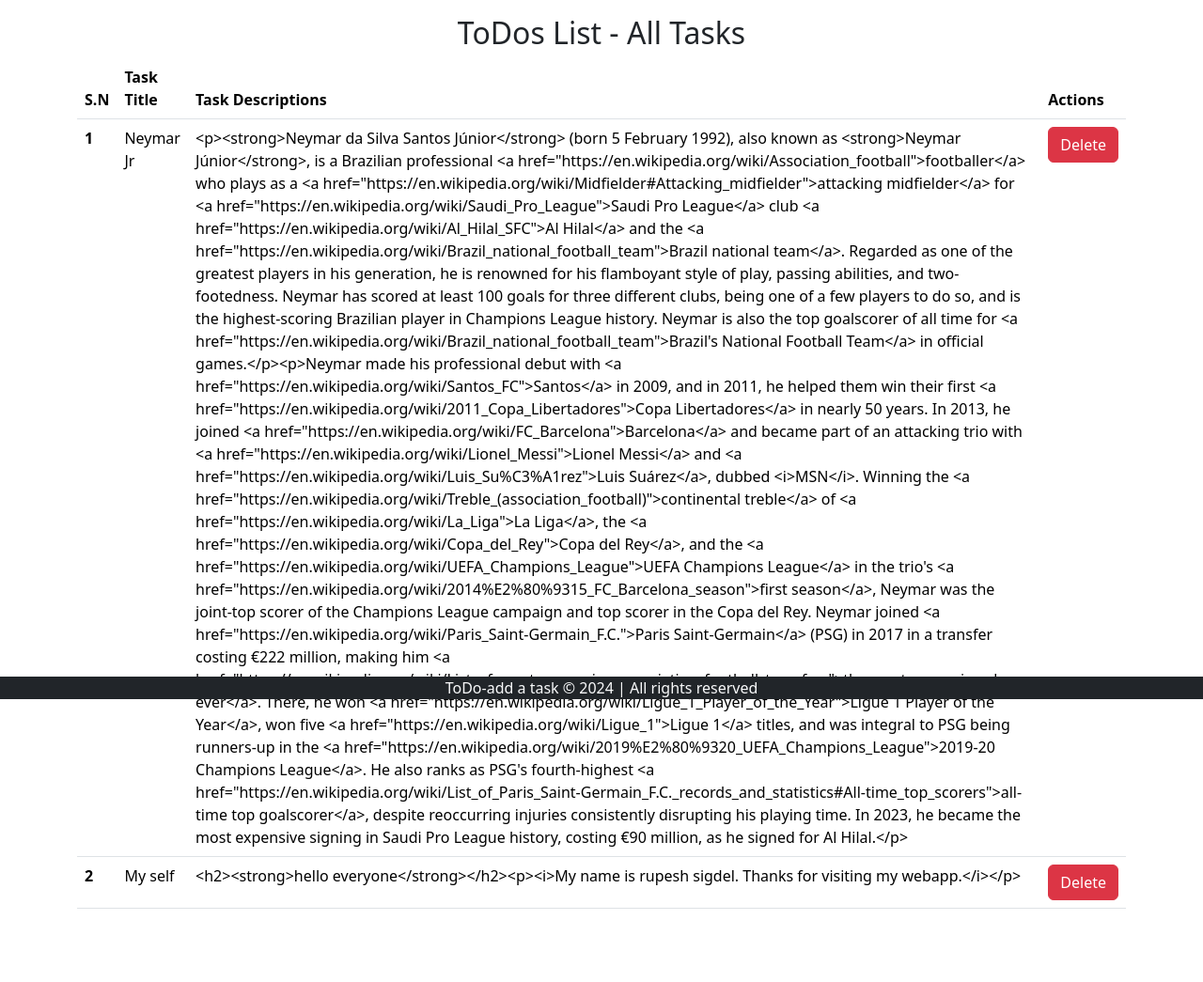
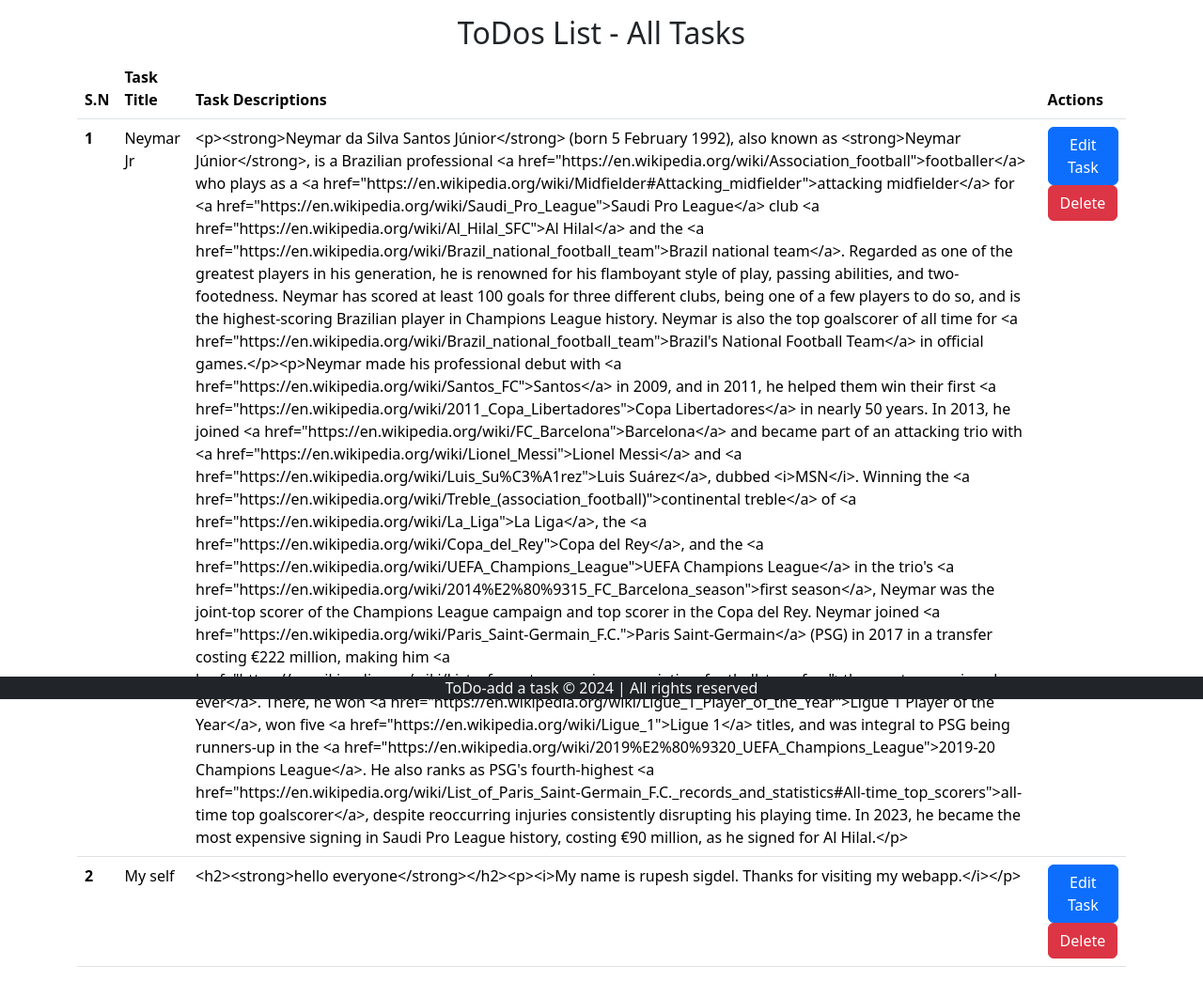
Before and after one commit to rupacesigdel/ToDoList, a Django app: page /task/ in a window 1280 px wide. Shown: the part 56-1101 px from the top of the page at 94% size. Before the commit the page ends 1023 px from the top, so only its background shows below. Run offline with Django 5.2, Linux system fonts and the light colour scheme; data comes from the database, SQL or seed files in the repository; both versions use the stored data as it was after the commit.

Commit message:
some maintenance

```diff
--- a/home/urls.py
+++ b/home/urls.py
@@ -8,5 +8,7 @@
     path('task/', views.task, name='task'),
     path('delete_task/<int:task_id>/', views.delete_task, name='delete_task'),
     path('undo_delete/', views.undo_delete, name='undo_delete'),
+    path('task/<int:pk>/edit/', views.edit_task, name='edit_task'),
+
 
 ]
--- a/home/views.py
+++ b/home/views.py
@@ -64,3 +64,19 @@
     else:
         messages.error(request, 'No task to restore.')
     return redirect('/task')
+
+@login_required
+def edit_task(request, pk):  # Change 'task_id' to 'pk'
+    task = get_object_or_404(Task, id=pk)
+    if request.method == 'POST':
+        # Handle form submission for editing task
+        title = request.POST['title']
+        desc = request.POST['desc']
+        task.taskTitle = title
+        task.taskDesc = desc
+        task.save()
+        messages.success(request, 'Task updated successfully!')
+        return redirect('/task')
+    else:
+        context = {'task': task}
+        return render(request, 'edit_task.html', context)
--- a/templates/index.html
+++ b/templates/index.html
@@ -45,7 +45,7 @@
           </div>
           <div class="form-group">
             <label for="desc">Task Description</label>
-            <textarea class="form-control" id="desc" name="desc" cols="30" rows="10"></textarea>
+            <textarea class="form-control" id="desc" name="desc" rows="10"></textarea>
           </div>
           <button type="submit" class="btn btn-primary my-3">Submit</button>
         </form>
--- a/templates/task.html
+++ b/templates/task.html
@@ -52,7 +52,7 @@
                 <th scope="col">S.N</th>
                 <th scope="col">Task Title</th>
                 <th scope="col">Task Descriptions</th>
-                <th scope="col">Actions</th> <!-- Add this column for actions -->
+                <th scope="col">Actions</th>
               </tr>
             </thead>
             <tbody>
@@ -62,6 +62,8 @@
                   <td>{{ task.taskTitle }}</td>
                   <td>{{ task.taskDesc }}</td>
                   <td>
+                    <a href="{% url 'edit_task' task.id %}" class="btn btn-primary">Edit Task</a>
+
                     <!-- Delete Button -->
                     <form action="{% url 'delete_task' task.id %}" method="post" style="display:inline;">
                       {% csrf_token %}
```
Also changed, not shown: templates/edit_task.html (added, +42 -0 lines), db.sqlite3.
